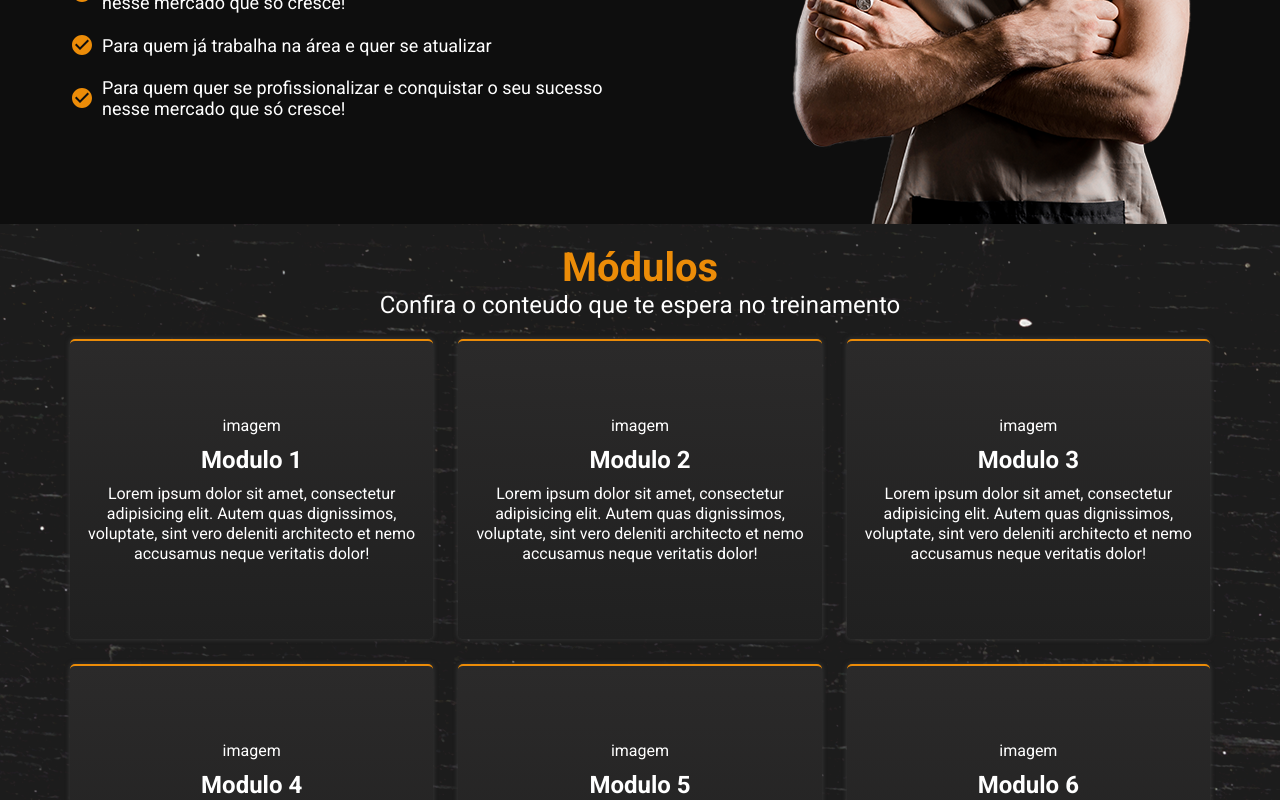
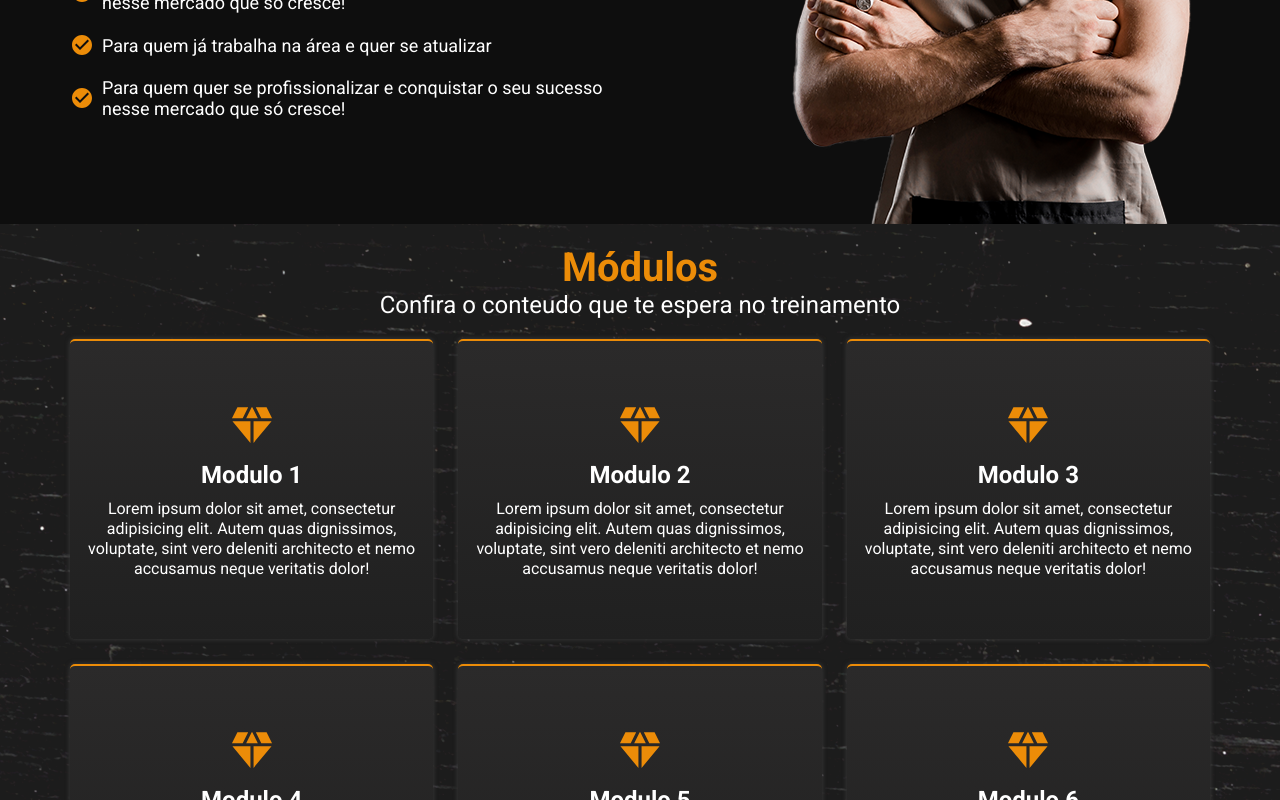
Before and after one commit to Wanndeko/Barbeiro-pro, a React (Vite) app: page / in a window 1280 px wide. Shown: the part 2000-2800 px from the top of the page. Built offline with nearby package versions, Linux system fonts and the light colour scheme.

Commit message:
css desktop finalizado

```diff
--- a/src/Container/App.jsx
+++ b/src/Container/App.jsx
@@ -112,7 +112,6 @@ function App() {
           <img src={ResultPrint} alt="print resultados alunos" />
           <img src={ResultPrint} alt="print resultados alunos" />
           <img src={ResultPrint} alt="print resultados alunos" />
-          <img src={ResultPrint} alt="print resultados alunos" />
         </div>
         <ButtonOrange>Quero me tornar um Barbeiro Profissional</ButtonOrange>
       </ResultContainer>
--- a/src/Container/style.js
+++ b/src/Container/style.js
@@ -2,6 +2,7 @@ import styled from 'styled-components'
 
 import img from '../assets/baner-barba.png'
 import CutBg from '../assets/baner-corte.jpg'
+// import CutBg from '../assets/baner-corte-cinza.jpg'
 import GyBg from '../assets/gy-bg.png'
 import BarbThumb from '../assets/vdd.png'
 
@@ -34,7 +35,7 @@ export const Main = styled.main`
 `
 
 export const PayMet = styled.img`
-  width: 70%;
+  width: 50%;
 `
 
 export const LogoContainer = styled.div`
@@ -57,7 +58,7 @@ export const PayText = styled.h2`
   width: 80%;
   font-family: Archivo Black;
   font-size: 30px;
-  line-height: 30px;
+  line-height: 26px;
   color: #fff;
   b {
     color: #ec8c08;
@@ -114,12 +115,14 @@ export const ResultContainer = styled.div`
   background-image: url(${GyBg});
   display: flex;
   flex-direction: column;
+  align-items: center;
   padding: 70px;
   gap: 30px;
 
   div {
     display: flex;
     align-items: center;
+    flex-wrap: wrap;
     gap: 20px;
   }
 
--- a/src/components/Button/style.js
+++ b/src/components/Button/style.js
@@ -1,7 +1,6 @@
 import styled from 'styled-components'
 
 export const ButtonOr = styled.button`
-  width: 100%;
   background-color: #ec8c08;
   padding: 15px 25px;
   border: none;
--- a/src/components/Carousel/Carousel.jsx
+++ b/src/components/Carousel/Carousel.jsx
@@ -49,6 +49,21 @@ export default function Carousel() {
           <SwiperSlide>
             <img src={sobrancelha} alt="" />
           </SwiperSlide>
+          <SwiperSlide>
+            <img src={alisamento} alt="" />
+          </SwiperSlide>
+          <SwiperSlide>
+            <img src={barba} alt="" />
+          </SwiperSlide>
+          <SwiperSlide>
+            <img src={corte} alt="" />
+          </SwiperSlide>
+          <SwiperSlide>
+            <img src={degrade} alt="" />
+          </SwiperSlide>
+          <SwiperSlide>
+            <img src={sobrancelha} alt="" />
+          </SwiperSlide>
         </Swiper>
       </Container>
     </>
--- a/src/components/GridModules/Grid.jsx
+++ b/src/components/GridModules/Grid.jsx
@@ -1,6 +1,7 @@
+import DiamondIcon from '@mui/icons-material/Diamond'
+
 import ButtonOrange from '../Button/Button'
 import { CardGrid, Container, ContainerGrid } from './style'
-
 function GridModules() {
   return (
     <Container>
@@ -10,7 +11,7 @@ function GridModules() {
       </div>
       <ContainerGrid>
         <CardGrid>
-          <p>imagem</p>
+          <DiamondIcon />
           <h3>Modulo 1</h3>
           <p>
             Lorem ipsum dolor sit amet, consectetur adipisicing elit. Autem quas
@@ -19,7 +20,7 @@ function GridModules() {
           </p>
         </CardGrid>
         <CardGrid>
-          <p>imagem</p>
+          <DiamondIcon />
           <h3>Modulo 2</h3>
           <p>
             Lorem ipsum dolor sit amet, consectetur adipisicing elit. Autem quas
@@ -28,7 +29,7 @@ function GridModules() {
           </p>
         </CardGrid>
         <CardGrid>
-          <p>imagem</p>
+          <DiamondIcon />
           <h3>Modulo 3</h3>
           <p>
             Lorem ipsum dolor sit amet, consectetur adipisicing elit. Autem quas
@@ -37,7 +38,7 @@ function GridModules() {
           </p>
         </CardGrid>
         <CardGrid>
-          <p>imagem</p>
+          <DiamondIcon />
           <h3>Modulo 4</h3>
           <p>
             Lorem ipsum dolor sit amet, consectetur adipisicing elit. Autem quas
@@ -46,7 +47,7 @@ function GridModules() {
           </p>
         </CardGrid>
         <CardGrid>
-          <p>imagem</p>
+          <DiamondIcon />
           <h3>Modulo 5</h3>
           <p>
             Lorem ipsum dolor sit amet, consectetur adipisicing elit. Autem quas
@@ -55,7 +56,7 @@ function GridModules() {
           </p>
         </CardGrid>
         <CardGrid>
-          <p>imagem</p>
+          <DiamondIcon />
           <h3>Modulo 6</h3>
           <p>
             Lorem ipsum dolor sit amet, consectetur adipisicing elit. Autem quas
@@ -64,7 +65,7 @@ function GridModules() {
           </p>
         </CardGrid>
         <CardGrid>
-          <p>imagem</p>
+          <DiamondIcon />
           <h3>Modulo 7</h3>
           <p>
             Lorem ipsum dolor sit amet, consectetur adipisicing elit. Autem quas
@@ -73,7 +74,7 @@ function GridModules() {
           </p>
         </CardGrid>
         <CardGrid>
-          <p>imagem</p>
+          <DiamondIcon />
           <h3>Modulo 8</h3>
           <p>
             Lorem ipsum dolor sit amet, consectetur adipisicing elit. Autem quas
@@ -82,7 +83,7 @@ function GridModules() {
           </p>
         </CardGrid>
         <CardGrid>
-          <p>imagem</p>
+          <DiamondIcon />
           <h3>Modulo 9</h3>
           <p>
             Lorem ipsum dolor sit amet, consectetur adipisicing elit. Autem quas
--- a/src/components/GridModules/style.js
+++ b/src/components/GridModules/style.js
@@ -5,6 +5,7 @@ import GyBg from '../../assets/gy-bg.png'
 export const Container = styled.div`
   display: flex;
   flex-direction: column;
+  align-items: center;
   gap: 20px;
   padding: 20px 70px;
   background-image: url(${GyBg});
@@ -40,6 +41,12 @@ export const CardGrid = styled.div`
   border-radius: 5px;
   border-top: 2px solid #ec8c08;
   box-shadow: 0px 0px 4px 1px #333;
+
+  > svg {
+    color: #ec8c08;
+    font-size: 50px;
+  }
+
   h3 {
     font-size: 24px;
   }
--- a/src/components/PayGaranty/style.js
+++ b/src/components/PayGaranty/style.js
@@ -1,7 +1,7 @@
 import styled from 'styled-components'
 
 export const PayMet = styled.img`
-  width: 60%;
+  width: 50%;
 `
 
 export const PayContainer = styled.div`
@@ -9,6 +9,7 @@ export const PayContainer = styled.div`
   display: flex;
   flex-direction: column;
   align-items: center;
+  padding: 20px 70px;
   text-align: center;
   font-size: 18px;
   color: #fff;
@@ -33,7 +34,7 @@ export const BtnContainer = styled.div`
   align-items: center;
   gap: 10px;
   p {
-    font-size: 20px;
+    font-size: 18px;
   }
 `
 export const SevenDaysContainer = styled.div`
@@ -44,7 +45,7 @@ export const SevenDaysContainer = styled.div`
   padding: 20px 50px;
 
   p {
-    font-size: 20px;
+    font-size: 18px;
   }
   img {
     height: 160px;
```
Also changed, not shown: src/assets/baner-corte.jpg.
